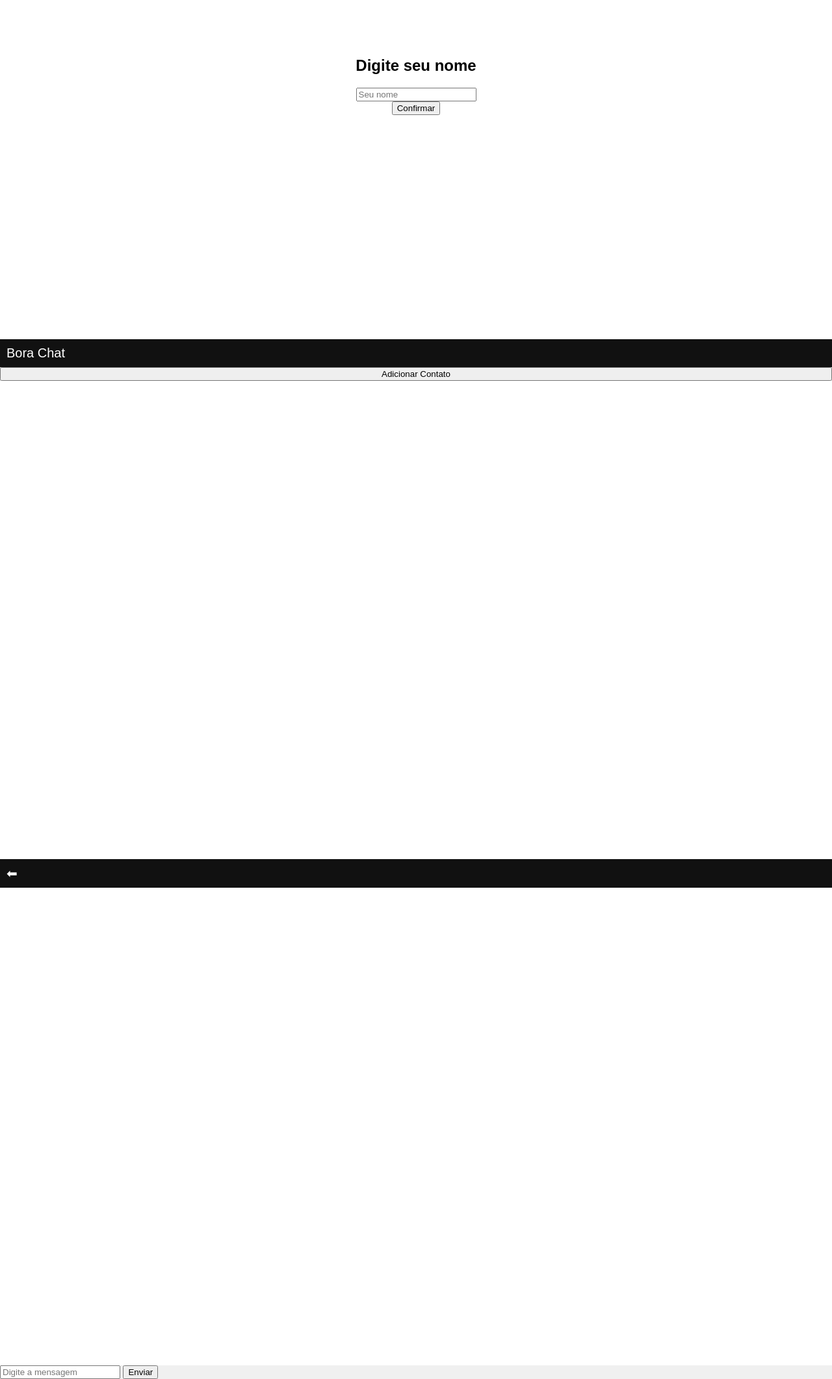
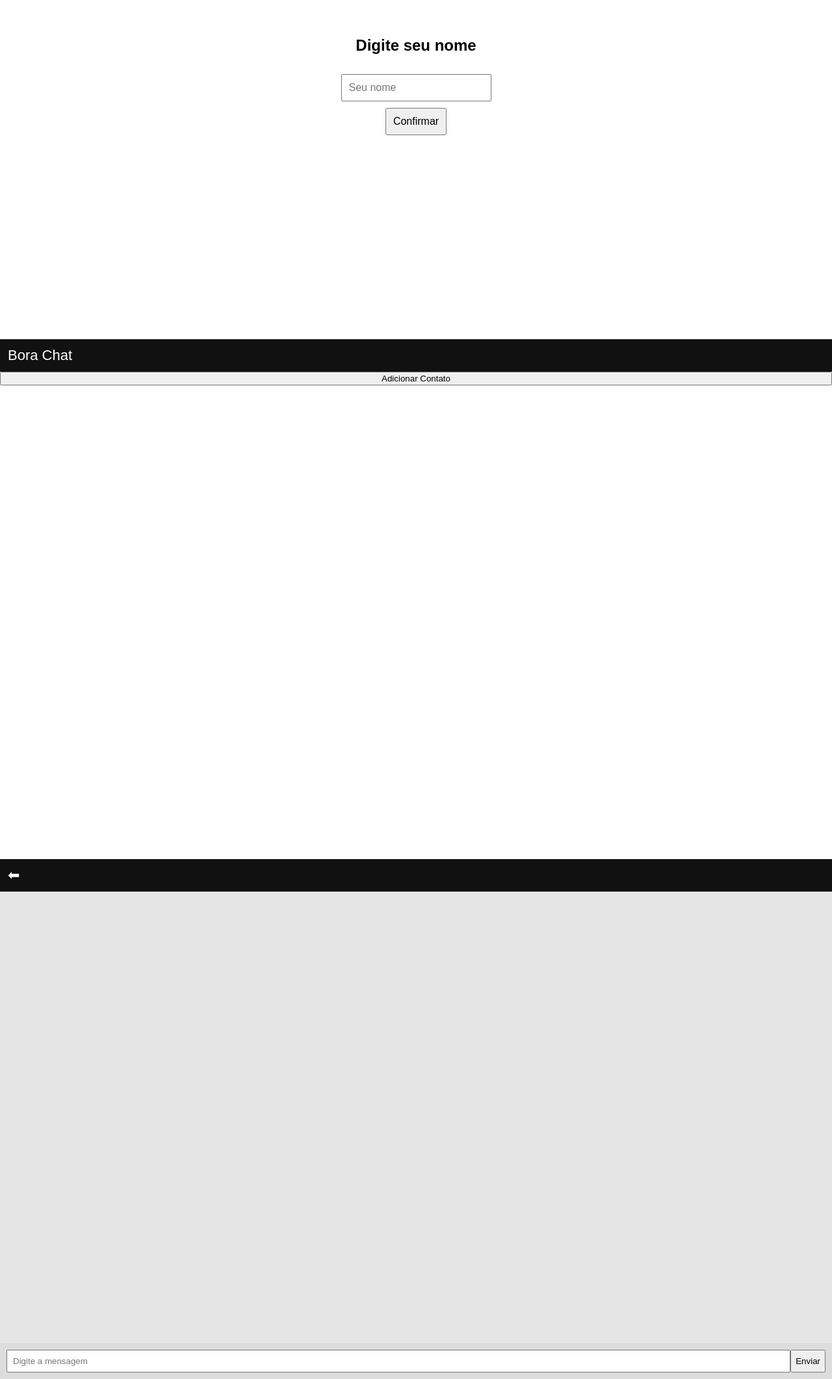
Before and after one commit to H4ppyL0LGui/Bora-Chat, a plain HTML site: page index.html in a window 1280 px wide. Shown: the part 278-2400 px from the top of the page at 65% size. Drawn offline with Linux system fonts and the light colour scheme.

Commit message:
Add files via upload

```diff
--- a/style.css
+++ b/style.css
@@ -1,43 +1,82 @@
-body { margin:0; font-family:Arial; background:#f0f0f0 }
-.hidden { display:none }
+body {
+    margin: 0;
+    font-family: Arial, sans-serif;
+    background: #f0f0f0;
+}
+.hidden { display: none; }
 
-#login, #home, #chat {
-    height:100vh;
-    display:flex;
-    flex-direction:column;
+#login {
+    height: 100vh;
+    background: white;
+    display: flex;
+    flex-direction: column;
+    justify-content: center;
+    align-items: center;
+}
+#login input, #login button {
+    padding: 10px;
+    font-size: 16px;
+    margin-top: 10px;
 }
 
-#login {
-    justify-content:center;
-    align-items:center;
-    background:white;
+#home, #chat {
+    height: 100vh;
+    display: flex;
+    flex-direction: column;
 }
 
 #header, #chatHeader {
-    background:#111;
-    color:white;
-    padding:10px;
-    font-size:20px;
+    background: #111;
+    color: white;
+    padding: 12px;
+    font-size: 22px;
 }
 
 #contacts, #messages {
-    flex:1;
-    overflow-y:auto;
-    background:white;
+    flex: 1;
+    background: white;
+    overflow-y: auto;
 }
 
 .contact {
-    padding:10px;
-    border-bottom:1px solid #ccc;
-    cursor:pointer;
+    padding: 12px;
+    border-bottom: 1px solid #ccc;
+    cursor: pointer;
+}
+.contact:hover { background: #eee; }
+
+#messages {
+    background: #e5e5e5;
+    padding: 10px;
+    display: flex;
+    flex-direction: column;
 }
 
 .bubble {
-    max-width:70%;
-    padding:8px;
-    margin:4px;
-    border-radius:8px;
+    max-width: 70%;
+    padding: 8px;
+    margin-bottom: 1px;
+    border-radius: 8px;
+    font-size: 14px;
+    white-space: pre-wrap;
 }
 
-.left { background:#555; color:white }
-.right { background:#ccc; margin-left:auto }
+.left {
+    background: #555;
+    color: white;
+    align-self: flex-start;
+}
+.right {
+    background: #ccc;
+    align-self: flex-end;
+}
+
+#sendArea {
+    display: flex;
+    padding: 10px;
+    background: #ddd;
+}
+#messageInput {
+    flex: 1;
+    padding: 8px;
+}
```
